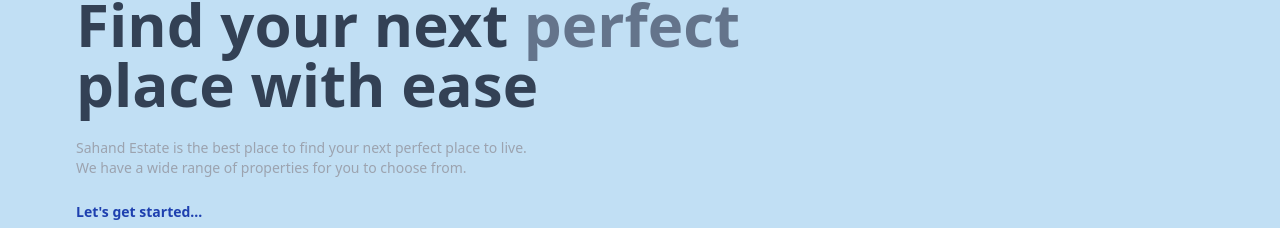
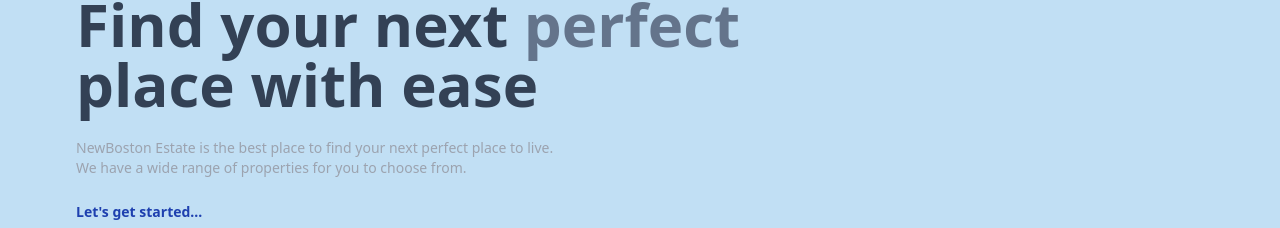
Before and after one commit to jack0712li/Real-estate-app, a React (Vite) app in the folder client/: page / in a window 1280 px wide. Shown: the part 216-444 px from the top of the page. Built offline with nearby package versions, Linux system fonts and the light colour scheme; no server answers; the HTML template or start-up script is replaced by a standard one.

Commit message:
seperate front end and back end

```diff
--- a/client/src/pages/Home.jsx
+++ b/client/src/pages/Home.jsx
@@ -103,7 +103,7 @@
             place with ease
           </h1>
           <div className="text-gray-400 text-xs sm:text-sm">
-            Sahand Estate is the best place to find your next perfect place to
+            NewBoston Estate is the best place to find your next perfect place to
             live.
             <br />
             We have a wide range of properties for you to choose from.
```
Also changed, not shown: package.json (deleted, +0 -32 lines), 2 other files (tests, documents, lock files or other folders).
